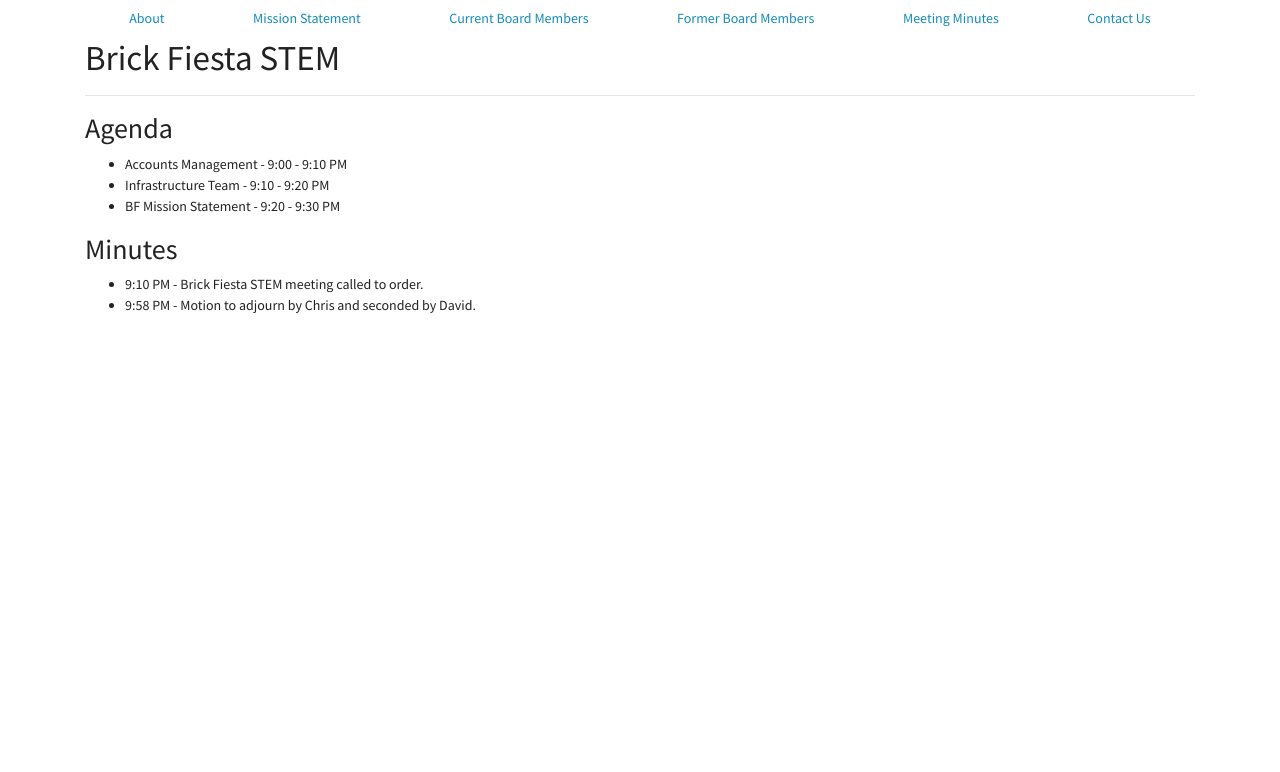
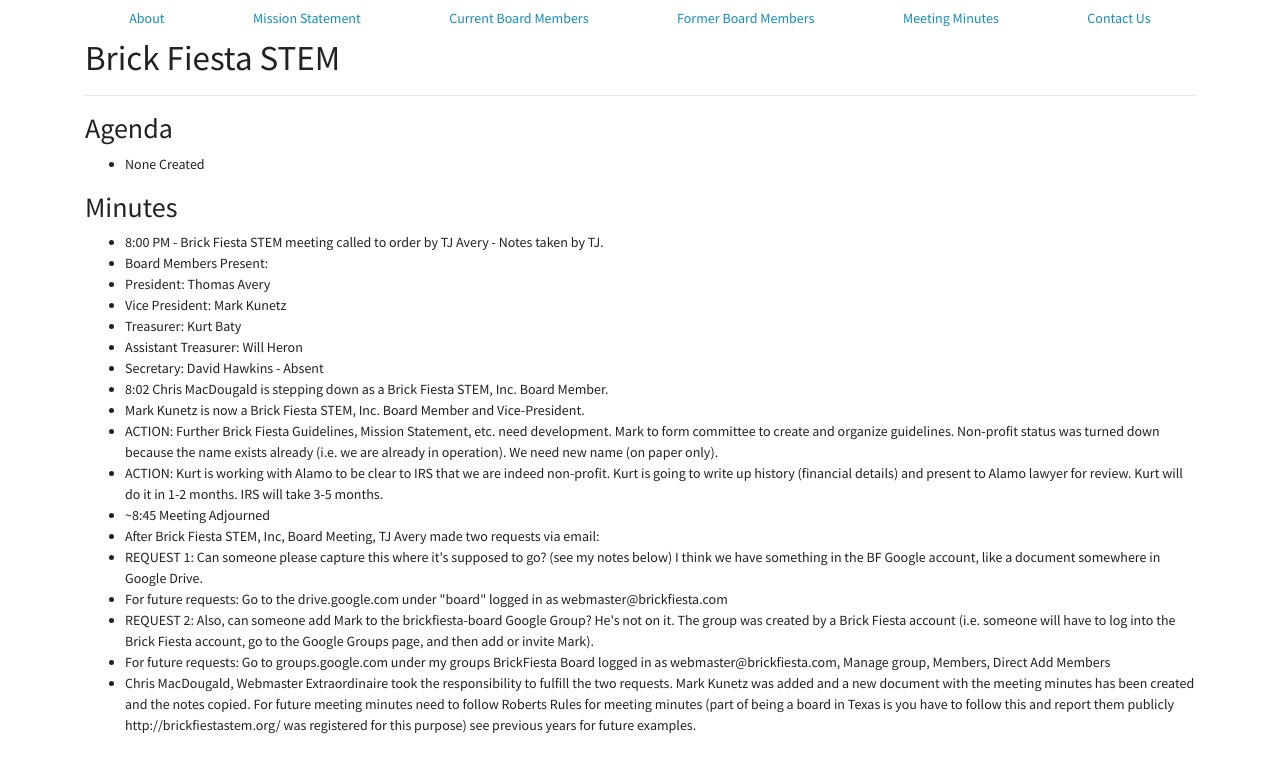
Before and after one commit to texlugsa/brickfiestastem.github.io, a plain HTML site: page minutes/20180708.html in a window 1280 px wide. Drawn offline with nearby package versions, Linux system fonts and the light colour scheme.

Commit message:
Update 20180708.html

```diff
--- a/minutes/20180708.html
+++ b/minutes/20180708.html
@@ -37,16 +37,32 @@
         <hr />
 <h2 id="agenda">Agenda</h2>
 <ul>
-    <li>Accounts Management - 9:00 - 9:10 PM</li>
-    <li>Infrastructure Team - 9:10 - 9:20 PM</li>
-    <li>BF Mission Statement - 9:20 - 9:30 PM</li>
+    <li>None Created</li>
 </ul>
 
 <h2 id="minutes">Minutes</h2>
 <ul>
-    <li>9:10 PM - Brick Fiesta STEM meeting called to order.</li>
+    <li>8:00 PM - Brick Fiesta STEM meeting called to order by TJ Avery - Notes taken by TJ.</li>
+    <li>Board Members Present:
+    <li>President: Thomas Avery
+    <li>Vice President: Mark Kunetz
+    <li>Treasurer: Kurt Baty
+    <li>Assistant Treasurer: Will Heron
+    <li>Secretary: David Hawkins - Absent
 
-    <li>9:58 PM - Motion to adjourn by Chris and seconded by David.</li>
+    <li>8:02 Chris MacDougald is stepping down as a Brick Fiesta STEM, Inc. Board Member.
+    <li>Mark Kunetz is now a Brick Fiesta STEM, Inc. Board Member and Vice-President.
+    <li>ACTION: Further Brick Fiesta Guidelines, Mission Statement, etc. need development.  Mark to form committee to create and organize guidelines. Non-profit status was turned down because the name exists already (i.e. we are already in operation). We need new name (on paper only).
+    <li>ACTION: Kurt is working with Alamo to be clear to IRS that we are indeed non-profit. Kurt is going to write up history (financial details) and present to Alamo lawyer for review. Kurt will do it in 1-2 months. IRS will take 3-5 months.
+    <li>~8:45 Meeting Adjourned
+
+    <li>After Brick Fiesta STEM, Inc, Board Meeting, TJ Avery made two requests via email:
+            <li>REQUEST 1: Can someone please capture this where it's supposed to go? (see my notes below) I think we have something in the BF Google account, like a document somewhere in Google Drive.
+                    <li>For future requests: Go to the drive.google.com under "board" logged in as webmaster@brickfiesta.com
+            <li>REQUEST 2: Also, can someone add Mark to the brickfiesta-board Google Group? He's not on it. The group was created by a Brick Fiesta account (i.e. someone will have to log into the Brick Fiesta account, go to the Google Groups page, and then add or invite Mark).
+                    <li>For future requests: Go to groups.google.com under my groups BrickFiesta Board logged in as webmaster@brickfiesta.com, Manage group, Members, Direct Add Members
+
+    <li>Chris MacDougald, Webmaster Extraordinaire took the responsibility to fulfill the two requests.  Mark Kunetz was added and a new document with the meeting minutes has been created and the notes copied.  For future meeting minutes need to follow Roberts Rules for meeting minutes (part of being a board in Texas is you have to follow this and report them publicly http://brickfiestastem.org/ was registered for this purpose) see previous years for future examples.
 </ul>
 
 </div>
```
